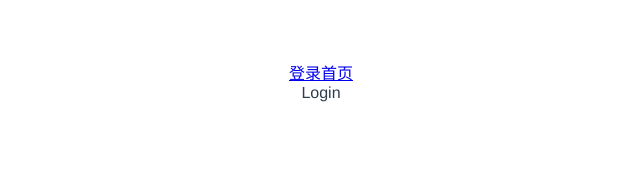
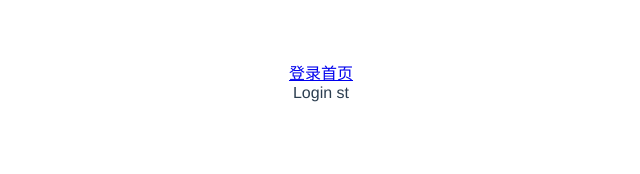
Before and after one commit to szlsay/vue3-ts-cms, a Vue app: page /#/login in a window 1280 px wide. Shown: the top 174 px of the page, without its empty margins (319-959 px from the left). Built offline with nearby package versions, Linux system fonts and the light colour scheme.

Commit message:
feat(03): vuex

```diff
--- a/package.json
+++ b/package.json
@@ -13,7 +13,8 @@
   "dependencies": {
     "core-js": "^3.6.5",
     "vue": "^3.0.0",
-    "vue-router": "^4.0.12"
+    "vue-router": "^4.0.12",
+    "vuex": "^4.0.2"
   },
   "devDependencies": {
     "@commitlint/cli": "^15.0.0",
--- a/src/main.ts
+++ b/src/main.ts
@@ -1,7 +1,9 @@
 import { createApp } from 'vue'
 import App from './App.vue'
 import router from './router'
+import store from './store'
 
 const app = createApp(App)
 app.use(router)
+app.use(store)
 app.mount('#app')
--- /dev/null
+++ b/src/store/index.ts
@@ -0,0 +1,14 @@
+import { createStore } from 'vuex'
+
+const store = createStore({
+  state: () => {
+    return {
+      name: 'st'
+    }
+  },
+  mutations: {},
+  getters: {},
+  actions: {}
+})
+
+export default store
--- a/src/views/login/login.vue
+++ b/src/views/login/login.vue
@@ -1,5 +1,8 @@
 <template>
-  <div>Login</div>
+  <div>
+    Login
+    <span>{{ $store.state.name }}</span>
+  </div>
 </template>
 
 <script lang="ts">
```
Also changed, not shown: 1 other file (tests, documents, lock files or other folders).
